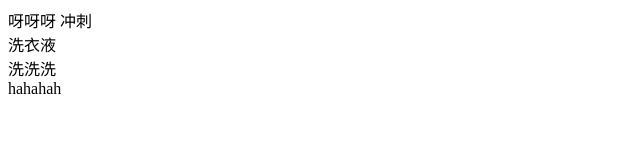
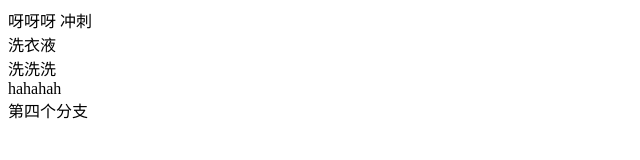
Before and after one commit to yangxiaomin0448/five5599, a plain HTML site: page index.html in a window 1280 px wide. Shown: the whole page, without its empty margins (0-640 px from the left). Drawn offline with Linux system fonts and the light colour scheme.

Commit message:
第四个分支

```diff
--- a/index.html
+++ b/index.html
@@ -12,6 +12,7 @@
     <div>洗衣液</div>
     <div>洗洗洗</div>
     <div>hahahah</div>
+    <div>第四个分支</div>
 </body>
 
 </html>
```
